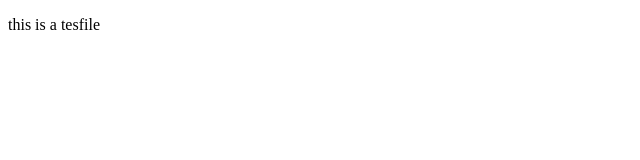
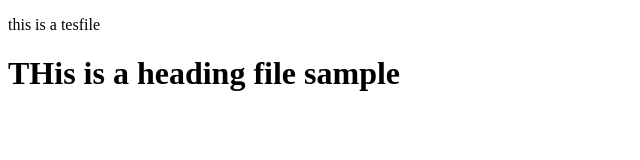
Before and after one commit to Haresh2005/CICD, a plain HTML site: page index.html in a window 1280 px wide. Shown: the whole page, without its empty margins (0-640 px from the left). Drawn offline with Linux system fonts and the light colour scheme.

Commit message:
Update index.html

```diff
--- a/index.html
+++ b/index.html
@@ -7,5 +7,6 @@
 </head>
 <body>
     <p>this is a tesfile</p>
+    <h1>THis is a heading file sample</h1>
 </body>
 </html>
```
